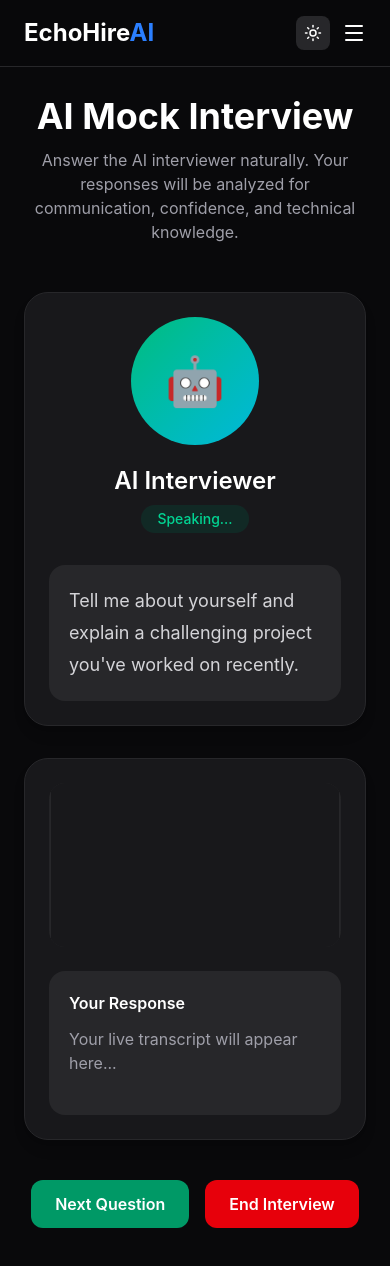
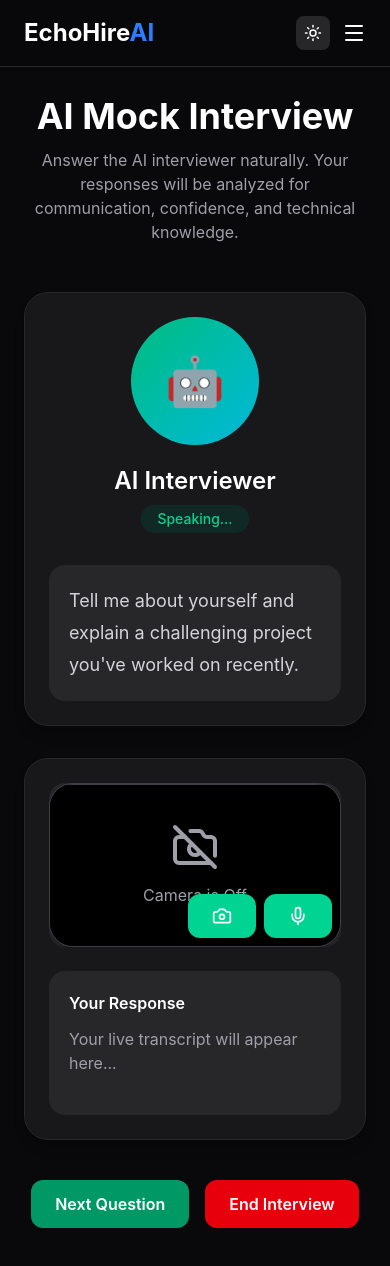
Before and after one commit to keshrirohan/Ai_Interview, a React (Vite) app: page /interview in a window 390 px wide. Shown: the top 1266 px of the page. Built offline with nearby package versions, Linux system fonts and the light colour scheme.

Commit message:
feat: enhance CameraPreview component; add microphone functionality and improve camera controls in Interview page

```diff
--- a/src/components/CameraPreview.jsx
+++ b/src/components/CameraPreview.jsx
@@ -1,93 +1,212 @@
-import { Camera, CameraOff } from "lucide-react";
 import { useEffect, useRef, useState } from "react";
+import { Camera, CameraOff, Mic, MicOff } from "lucide-react";
 
-const CameraPreview = () => {
-  const [cameraOn, setCameraOn] = useState(false);
+function CameraPreview() {
+  // Reference to the <video> element
+  const videoRef = useRef(null);
+  const micRef = useRef(null);
 
-  const videoRef = useRef(null);
-  const streamRef = useRef(null);
+  // Stores whether the camera is currently on or off
+  const [cameraOn, setCameraOn] = useState(null);
+  // Stores whether the microphone is currently on or off
+  const [micOn, setMicOn] = useState(null);
 
-  useEffect(() => {
-    const startCamera = async () => {
+  // ==========================
+  // Start Camera
+  // ==========================
+  const handleCameraAccess = async () => {
     try {
+      // Ask the user for camera permission
       const stream = await navigator.mediaDevices.getUserMedia({
         video: true,
       });
+      console.log("Camera access granted:", stream);
 
-        streamRef.current = stream;
+      // Attach the camera stream to the video element
+      if (videoRef.current) {
         videoRef.current.srcObject = stream;
+        setCameraOn(true);
+      }
     } catch (error) {
-        console.log(error);
+      // Runs if the user denies permission or no camera is found
+      console.error("Error accessing camera:", error);
       setCameraOn(false);
     }
   };
 
-    if (cameraOn) {
-      startCamera();
-    } else {
-      if (streamRef.current) {
-        streamRef.current.getTracks().forEach((track) => track.stop());
-        streamRef.current = null;
+  // ==========================
+  // Stop Camera
+  // ==========================
+  const handleStopCamera = () => {
+    // Check if a stream is attached
+    if (videoRef.current?.srcObject) {
+      const stream = videoRef.current.srcObject;
+
+      // Stop every track (camera, microphone, etc.)
+      stream.getTracks().forEach((track) => track.stop());
+
+      // Remove the stream from the video
+      videoRef.current.srcObject = null;
     }
 
-      if (videoRef.current) {
-        videoRef.current.srcObject = null;
+    // Update UI state
+    setCameraOn(false);
+  };
+
+  // ==========================
+  // Toggle Camera
+  // ==========================
+  const handleToggleCamera = () => {
+    if (cameraOn) {
+      // Camera is already on → Turn it off
+      handleStopCamera();
+    } else {
+      // Camera is off → Turn it on
+      handleCameraAccess();
     }
+  };
+
+  // ==========================
+  // Runs once when component mounts
+  // ==========================
+  useEffect(() => {
+    // Automatically start the camera
+    () => {
+      handleCameraAccess();
+    };
+    // Cleanup when component unmounts
+    return () => {
+      handleStopCamera();
+    };
+  }, []);
+
+  const handleMicAccess = async () => {
+    try {
+      // Ask the user for microphone permission
+      const stream = await navigator.mediaDevices.getUserMedia({
+        audio: true,
+      });
+      console.log("Microphone access granted:", stream);
+      // Update UI state
+      if (micRef.current) {
+        micRef.current.srcObject = stream;
+        setMicOn(true);
       }
 
-    return () => {
-      if (streamRef.current) {
-        streamRef.current.getTracks().forEach((track) => track.stop());
+      console.log("Microphone is now active.");
+    } catch (error) {
+      console.error("Error accessing microphone:", error);
     }
   };
-  }, [cameraOn]);
+
+  const handleMicStop = () => {
+    // Check if a stream is attached
+    if (micRef.current?.srcObject) {
+      const stream = micRef.current.srcObject;
+      stream.getTracks().forEach((track) => track.stop());
+      // Remove the stream from the video
+      micRef.current.srcObject = null;
+    }
+    // Update UI state
+    setMicOn(false);
+    console.log("Microphone has been stopped.");
+  };
+
+  const handleToggleMic = () => {
+    // Placeholder for microphone toggle functionality
+    if (!micOn) {
+      handleMicAccess();
+    } else {
+      handleMicStop();
+    }
+  };
+
+  useEffect(() => {
+    // Automatically start the microphone
+    () => {
+      handleMicAccess();
+    };
+    // Cleanup when component unmounts
+    return () => {
+      handleMicStop();
+    };
+  }, []);
 
   return (
-    <div className="relative w-full h-full min-h-[450px] lg:min-h-[600px] overflow-hidden rounded-2xl border border-zinc-200 bg-zinc-100 shadow-md dark:border-zinc-800 dark:bg-zinc-900">
-      {cameraOn ? (
+    <section className="relative w-full h-full rounded-3xl bg-zinc-100 dark:bg-zinc-900 border border-zinc-200 dark:border-zinc-700 overflow-hidden shadow-lg">
+      {/* Header */}
+      <div className="flex items-center justify-between  border-b border-zinc-200 dark:border-zinc-700">
+        {/* Show "Live" badge only when camera is active */}
+      </div>
+
+      {/* Camera Preview */}
+      <div className=" aspect-video bg-black">
         <video
           ref={videoRef}
           autoPlay
+          playsInline
           muted
-          playsInline
-          className="h-full w-full object-cover"
+          // Mirror the preview like Zoom/Google Meet
+          className={`w-full h-full object-cover scale-x-[-1] ${
+            cameraOn ? "block" : "hidden"
+          }`}
         />
-      ) : (
-        <div className="flex h-full flex-col items-center justify-center gap-3 text-zinc-500 dark:text-zinc-400">
-          <CameraOff size={50} />
 
-          <p className="text-lg font-semibold">Camera Off</p>
-
-          <p className="text-sm">
-            Turn on your camera to begin the interview.
-          </p>
+        {/* Display when camera is off */}
+        {!cameraOn && (
+          <div className="absolute inset-0 flex flex-col items-center justify-center gap-3 text-zinc-400">
+            <CameraOff size={48} />
+            <p>Camera is Off</p>
           </div>
         )}
+      </div>
 
-      {/* Status */}
-      <div
-        className={`absolute left-4 top-4 rounded-full px-3 py-1 text-xs font-semibold ${
+      {/* Footer Button */}
+      <div className="absolute bottom-0  right-0 flex gap-2 items-center justify-center p-2 ">
+        <button
+          onClick={handleToggleCamera}
+          className={`flex items-center gap-2 rounded-xl px-6 py-3 font-semibold text-white transition-all duration-300 ${
             cameraOn
-            ? "bg-emerald-500/20 text-emerald-500"
-            : "bg-red-500/20 text-red-500"
+              ? "bg-red-400 hover:bg-red-700"
+              : "bg-emerald-400 hover:bg-emerald-700"
           }`}
         >
-        {cameraOn ? "● Live" : "● Offline"}
-      </div>
+          {/* Change button icon and text based on camera state */}
+          {cameraOn ? (
+            <>
+              <CameraOff size={20} />
+            </>
+          ) : (
+            <>
+              <Camera size={20} />
+            </>
+          )}
+        </button>
+        <button
+          onClick={handleToggleMic}
+          ref={micRef}
+          className={`flex items-center gap-2 rounded-xl px-6 py-3 font-semibold text-white transition-all duration-300 ${
+            micOn
+              ? "bg-red-400 hover:bg-red-700"
+              : "bg-emerald-400 hover:bg-emerald-700"
+          }`}
+        >
+          {/* Change button icon and text based on camera state */}
+          {micOn ? (
+            <>
+              <MicOff size={20} />
 
-      {/* Button */}
-      <button
-        onClick={() => setCameraOn(!cameraOn)}
-        className="absolute bottom-4 right-4 flex items-center gap-2 rounded-xl bg-zinc-900 px-4 py-2 text-white transition hover:scale-105 dark:bg-white dark:text-black"
-      >
-        {cameraOn ? <CameraOff size={18} /> : <Camera size={18} />}
+            </>
+          ) : (
+            <>
+              <Mic size={20} />
 
-        <span className="hidden sm:block">
-          {cameraOn ? "Stop Camera" : "Start Camera"}
-        </span>
+            </>
+          )}
         </button>
       </div>
+    </section>
   );
-};
+}
 
 export default CameraPreview;
--- a/src/pages/Interview.jsx
+++ b/src/pages/Interview.jsx
@@ -1,4 +1,3 @@
-
 import CameraPreview from "../components/CameraPreview";
 
 const Interview = () => {
@@ -47,10 +46,8 @@ const Interview = () => {
           <div className="rounded-3xl border border-zinc-200 dark:border-zinc-800 bg-white dark:bg-zinc-900 shadow-lg p-6">
             <div className="aspect-video rounded-2xl overflow-hidden bg-zinc-200 dark:bg-zinc-800 flex items-center justify-center">
               {/* Replace with webcam component */}
-              <span className="text-zinc-500 dark:text-zinc-400">
 
-                <CameraPreview />
-              </span>
+              <CameraPreview />
             </div>
 
             {/* Status */}
```
Lines whose indentation alone changed are shown as unchanged.
